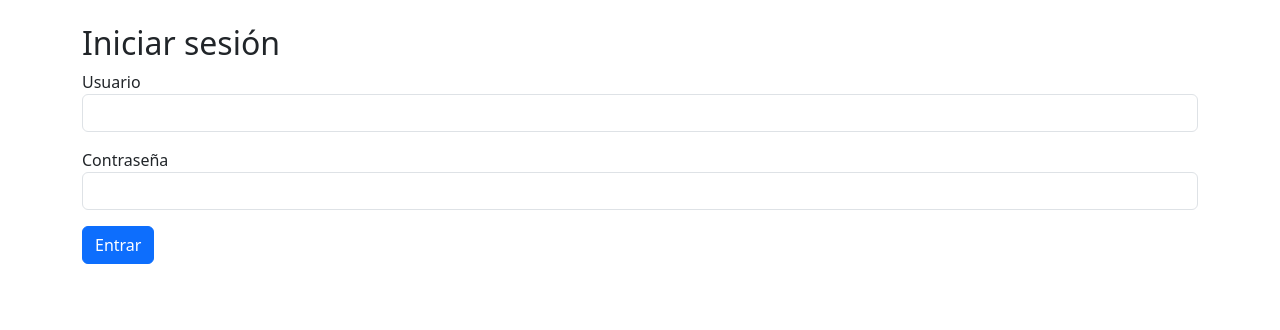
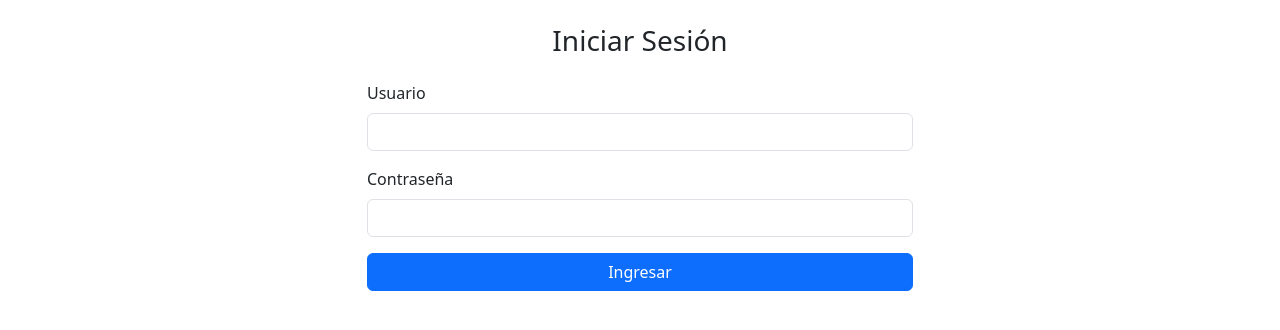
Before and after one commit to felipe1107/correspondencia_django, a Django app: template templates/correspondencia_app/login.html in a window 1280 px wide. Shown: the part 58-388 px from the top of the page. Run offline with Django 5.2, Linux system fonts and the light colour scheme; the template is opened without the code that fills it, so the values that code supplies are empty; some libraries are stand-ins or nearby versions.

Commit message:
Publico última versión antes de revisar errores

```diff
--- a/templates/correspondencia_app/login.html
+++ b/templates/correspondencia_app/login.html
@@ -1,16 +1,26 @@
-{% extends "correspondencia_app/base.html" %}
+{% extends 'base.html' %}
+
+{% block title %}Iniciar sesión{% endblock %}
+
 {% block content %}
-<h2>Iniciar sesión</h2>
-{% if error %}<div class="alert alert-danger">{{ error }}</div>{% endif %}
-<form method="post">{% csrf_token %}
-  <div class="mb-3">
-    <label>Usuario</label>
-    <input name="username" class="form-control">
+<div class="row justify-content-center">
+  <div class="col-md-6">
+    <h3 class="text-center mb-4">Iniciar Sesión</h3>
+    {% if error %}
+      <div class="alert alert-danger">{{ error }}</div>
+    {% endif %}
+    <form method="post">
+      {% csrf_token %}
+      <div class="mb-3">
+        <label for="username" class="form-label">Usuario</label>
+        <input type="text" class="form-control" id="username" name="username" required>
+      </div>
+      <div class="mb-3">
+        <label for="password" class="form-label">Contraseña</label>
+        <input type="password" class="form-control" id="password" name="password" required>
+      </div>
+      <button type="submit" class="btn btn-primary w-100">Ingresar</button>
+    </form>
   </div>
-  <div class="mb-3">
-    <label>Contraseña</label>
-    <input name="password" type="password" class="form-control">
-  </div>
-  <button class="btn btn-primary">Entrar</button>
-</form>
+</div>
 {% endblock %}
```
